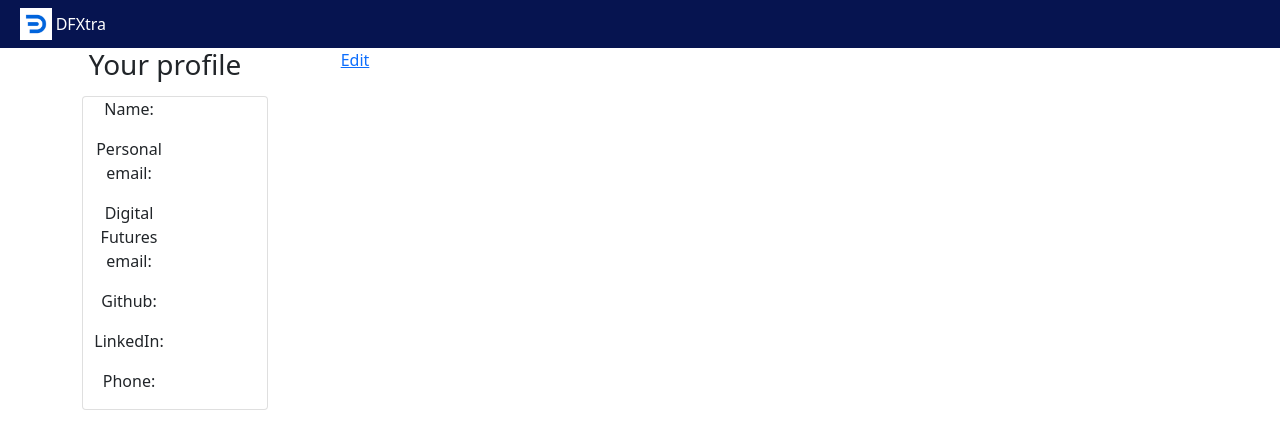
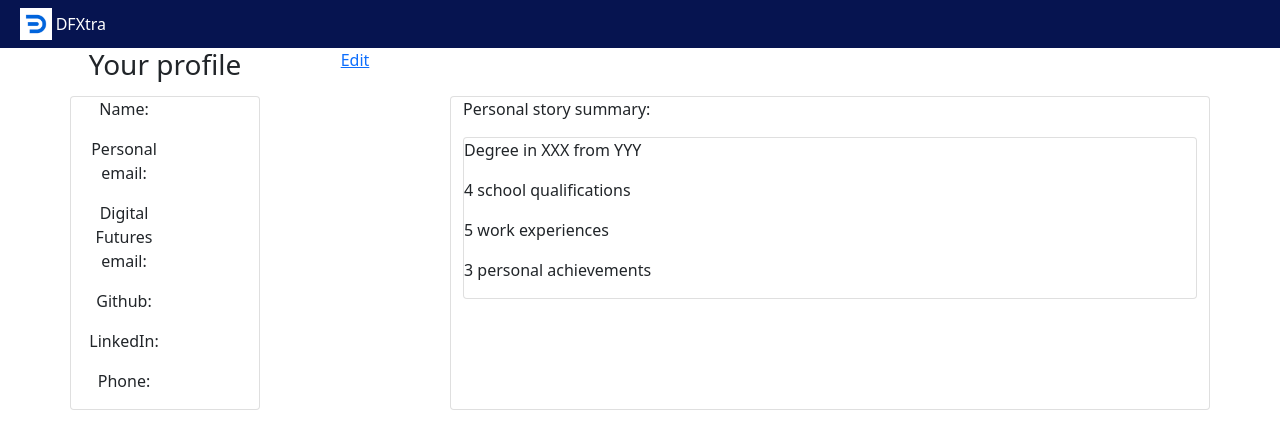
Before and after one commit to dfGroup2/team-engineering-frontend, a React (Create React App) app in the folder frontend/: page / in a window 1280 px wide. Shown: the top 448 px of the page. Built offline with nearby package versions, Linux system fonts and the light colour scheme.

Commit message:
added div card and CSS file

```diff
--- a/frontend/src/Components/PersonalStory.jsx
+++ b/frontend/src/Components/PersonalStory.jsx
@@ -1,14 +1,17 @@
 import React from 'react'
 import PropTypes from 'prop-types'
+import "../css/PersonalStory.css"
 
 const PersonalStory = props => {
     return (
-        <div>
+        <div className="ps-section">
             <p>Personal story summary:</p>
+            <div className="card">
             <p>Degree in XXX from YYY</p>
             <p>4 school qualifications</p>
             <p>5 work experiences</p>
             <p>3 personal achievements</p>
+            </div>
         </div>
     )
 }
--- a/frontend/src/Components/ProfileSection.jsx
+++ b/frontend/src/Components/ProfileSection.jsx
@@ -2,6 +2,7 @@ import React from 'react'
 import PropTypes from 'prop-types'
 import ProfileInfo from './ProfileInfo'
 import { Link } from 'react-router-dom';
+import PersonalStory from './PersonalStory';
 const ProfileSection = props => {
 	return (
 		<div className="container">
@@ -11,8 +12,14 @@ const ProfileSection = props => {
 				<br />
 				<Link className="col-2" to="/">Edit</Link>
 			</div>
+			<div className="row">
 			<div className="col-2 card">
 				<ProfileInfo />
+				</div>
+				<p className="col-2"></p>
+			<div className="col-3 col-8 card">
+				<PersonalStory />
+				</div>
 			</div>
 		</div>
 	)
--- /dev/null
+++ b/frontend/src/css/PersonalStory.css
@@ -0,0 +1,3 @@
+.ps-section {
+  text-align: left;
+}
```
